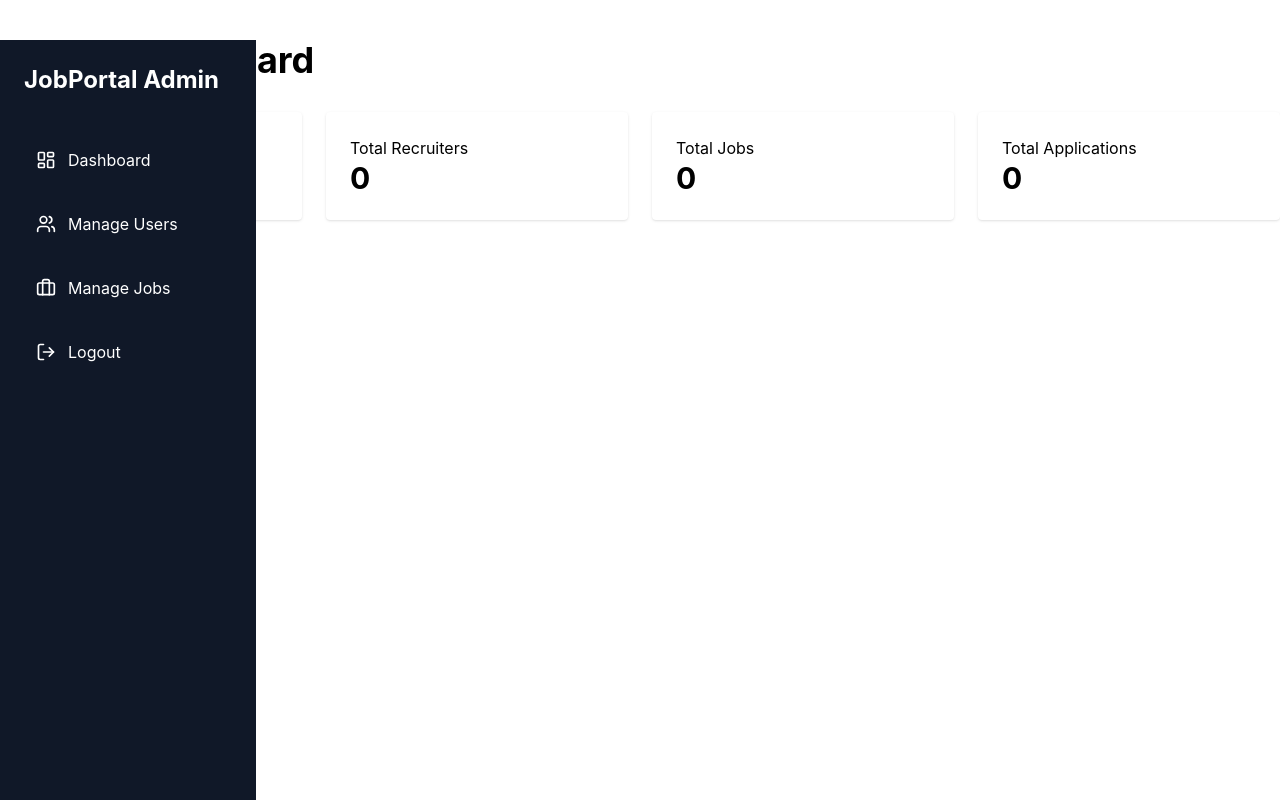
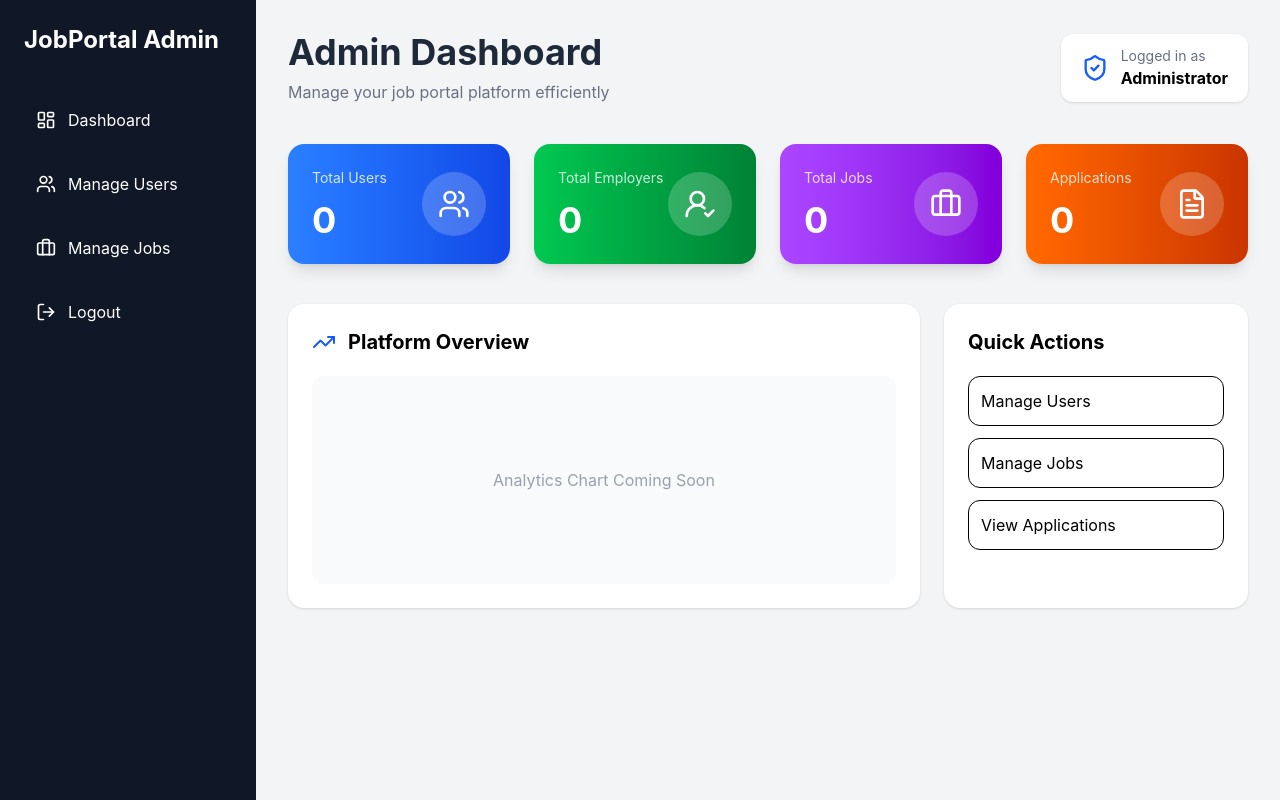
Before and after one commit to dilanithathsarani/Job-Portal---frontend, a React app: page /admin/dashboard in a window 1280 px wide. Built offline with nearby package versions, Linux system fonts and the light colour scheme; sample sign-in values are in the browser's storage; the HTML template or start-up script is replaced by a standard one.

Commit message:
redesign admin dashboard page.

```diff
--- a/src/pages/admin/Dashboard.jsx
+++ b/src/pages/admin/Dashboard.jsx
@@ -1,44 +1,350 @@
 import React from "react";
+import {
+  Users,
+  UserRoundCheck,
+  Briefcase,
+  FileText,
+  TrendingUp,
+  ShieldCheck
+} from "lucide-react";
+
 import AdminSidebar from "../../components/admin/AdminSidebar";
 
+
 function Dashboard() {
+
+
+  const cards = [
+
+    {
+      title:"Total Users",
+      value:"0",
+      icon:<Users size={32}/>,
+      color:"from-blue-500 to-blue-700"
+    },
+
+    {
+      title:"Total Employers",
+      value:"0",
+      icon:<UserRoundCheck size={32}/>,
+      color:"from-green-500 to-green-700"
+    },
+
+    {
+      title:"Total Jobs",
+      value:"0",
+      icon:<Briefcase size={32}/>,
+      color:"from-purple-500 to-purple-700"
+    },
+
+    {
+      title:"Applications",
+      value:"0",
+      icon:<FileText size={32}/>,
+      color:"from-orange-500 to-orange-700"
+    }
+
+  ];
+
+
+
   return (
-    <>
+
+    <div className="min-h-screen bg-gray-100">
+
+
       <AdminSidebar />
 
-      <div className="max-w-7xl mx-auto mt-10">
 
-        <h1 className="text-4xl font-bold mb-8">
-          Admin Dashboard
-        </h1>
+      <main className="ml-64 p-8">
 
-        <div className="grid grid-cols-4 gap-6">
 
-          <div className="bg-white shadow rounded p-6">
-            <h2>Total Users</h2>
-            <p className="text-3xl font-bold">0</p>
+        {/* Header */}
+
+        <div className="flex justify-between items-center mb-10">
+
+
+          <div>
+
+            <h1 className="text-4xl font-bold text-gray-800">
+              Admin Dashboard
+            </h1>
+
+            <p className="text-gray-500 mt-2">
+              Manage your job portal platform efficiently
+            </p>
+
           </div>
 
-          <div className="bg-white shadow rounded p-6">
-            <h2>Total Recruiters</h2>
-            <p className="text-3xl font-bold">0</p>
+
+
+          <div className="
+            bg-white
+            shadow
+            rounded-xl
+            px-5
+            py-3
+            flex
+            items-center
+            gap-3
+          ">
+
+            <ShieldCheck
+              className="text-blue-600"
+              size={28}
+            />
+
+            <div>
+
+              <p className="text-sm text-gray-500">
+                Logged in as
+              </p>
+
+              <p className="font-bold">
+                Administrator
+              </p>
+
+            </div>
+
           </div>
 
-          <div className="bg-white shadow rounded p-6">
-            <h2>Total Jobs</h2>
-            <p className="text-3xl font-bold">0</p>
-          </div>
-
-          <div className="bg-white shadow rounded p-6">
-            <h2>Total Applications</h2>
-            <p className="text-3xl font-bold">0</p>
-          </div>
 
         </div>
 
-      </div>
-    </>
+
+
+
+
+        {/* Statistic Cards */}
+
+
+        <div className="
+          grid
+          grid-cols-1
+          md:grid-cols-2
+          xl:grid-cols-4
+          gap-6
+        ">
+
+
+          {
+            cards.map((card,index)=>(
+
+              <div
+                key={index}
+                className={`
+                  bg-gradient-to-r
+                  ${card.color}
+                  rounded-2xl
+                  p-6
+                  text-white
+                  shadow-lg
+                  hover:scale-105
+                  transition
+                `}
+              >
+
+
+                <div className="
+                  flex
+                  justify-between
+                  items-center
+                ">
+
+
+                  <div>
+
+                    <p className="
+                      text-sm
+                      opacity-80
+                    ">
+                      {card.title}
+                    </p>
+
+
+                    <h2 className="
+                      text-4xl
+                      font-bold
+                      mt-3
+                    ">
+                      {card.value}
+                    </h2>
+
+
+                  </div>
+
+
+
+                  <div className="
+                    bg-white/20
+                    p-4
+                    rounded-full
+                  ">
+
+                    {card.icon}
+
+                  </div>
+
+
+                </div>
+
+
+              </div>
+
+
+            ))
+          }
+
+
+        </div>
+
+
+
+
+
+
+        {/* Dashboard Overview */}
+
+
+        <div className="
+          mt-10
+          grid
+          grid-cols-1
+          lg:grid-cols-3
+          gap-6
+        ">
+
+
+          <div className="
+            lg:col-span-2
+            bg-white
+            rounded-2xl
+            shadow
+            p-6
+          ">
+
+
+            <div className="
+              flex
+              items-center
+              gap-3
+              mb-5
+            ">
+
+              <TrendingUp
+                className="text-blue-600"
+              />
+
+              <h2 className="
+                text-xl
+                font-bold
+              ">
+                Platform Overview
+              </h2>
+
+
+            </div>
+
+
+
+            <div className="
+              h-52
+              flex
+              items-center
+              justify-center
+              bg-gray-50
+              rounded-xl
+              text-gray-400
+            ">
+
+              Analytics Chart Coming Soon
+
+            </div>
+
+
+          </div>
+
+
+
+
+
+
+          <div className="
+            bg-white
+            rounded-2xl
+            shadow
+            p-6
+          ">
+
+
+            <h2 className="
+              text-xl
+              font-bold
+              mb-5
+            ">
+              Quick Actions
+            </h2>
+
+
+
+            <div className="space-y-3">
+
+
+              <button className="
+                w-full
+                border
+                rounded-xl
+                p-3
+                hover:bg-gray-100
+                text-left
+              ">
+                Manage Users
+              </button>
+
+
+              <button className="
+                w-full
+                border
+                rounded-xl
+                p-3
+                hover:bg-gray-100
+                text-left
+              ">
+                Manage Jobs
+              </button>
+
+
+              <button className="
+                w-full
+                border
+                rounded-xl
+                p-3
+                hover:bg-gray-100
+                text-left
+              ">
+                View Applications
+              </button>
+
+
+            </div>
+
+
+          </div>
+
+
+
+        </div>
+
+
+
+      </main>
+
+
+    </div>
+
   );
+
 }
 
+
 export default Dashboard;
```
